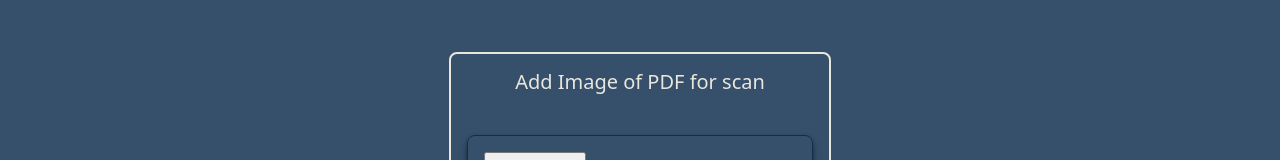
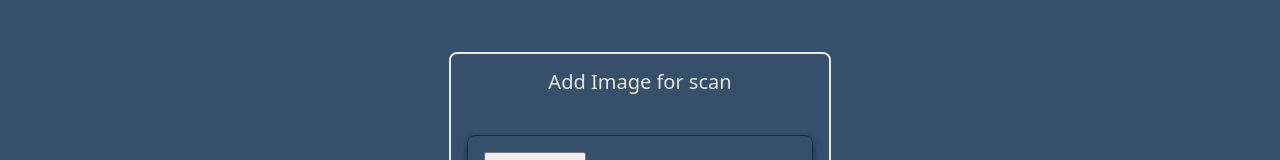
Before and after one commit to pradhanishan/hf-buddha-ui, a React (Create React App) app in the folder secure-phi-web/: page / in a window 1280 px wide. Shown: the part 219-379 px from the top of the page. Built offline with nearby package versions, Linux system fonts and the light colour scheme.

Commit message:
change input tag text

```diff
--- a/secure-phi-web/src/components/InputContent.tsx
+++ b/secure-phi-web/src/components/InputContent.tsx
@@ -65,7 +65,7 @@ const InputContent: FC = () => {
           : classes["input-content-light"]
       }
     >
-      <h5>Add Image of PDF for scan</h5>
+      <h5>Add Image for scan</h5>
       <hr />
       <label className={classes["input-label"]}>
         <input
```
